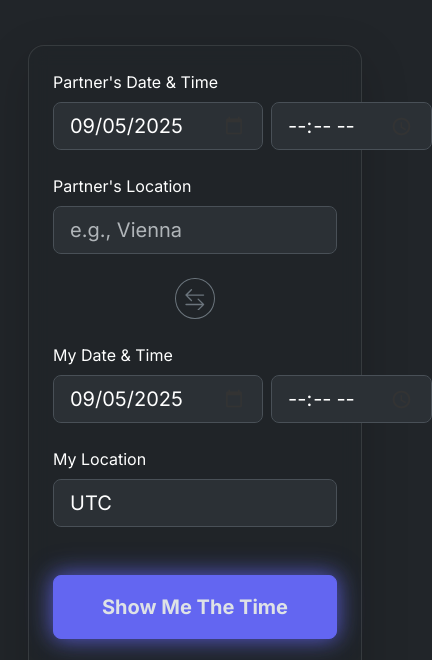
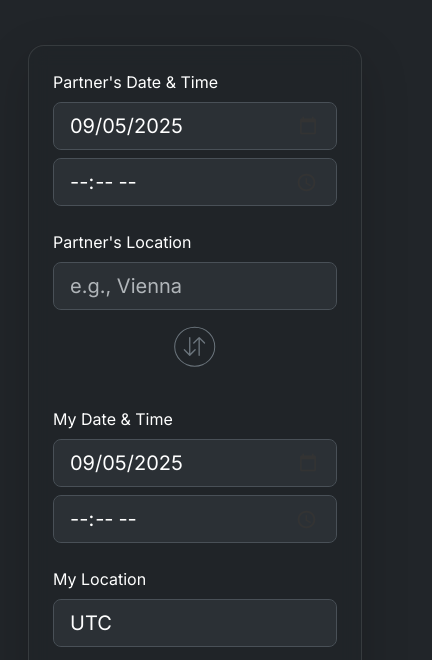
Before and after one commit to FattyBull/TimeSync_Bootstrap, a plain HTML site: page index.html in a window 390 px wide. Shown: the part 148-808 px from the top of the page, 432 px wide, since content can reach past the window. Drawn offline with nearby package versions, Linux system fonts and the light colour scheme; no server answers.

Commit message:
Start Publishing

```diff
--- a/index.html
+++ b/index.html
@@ -101,6 +101,12 @@
             border-color: #6366f1;
             box-shadow: 0 0 0 0.25rem rgba(99, 102, 241, .25);
         }
+
+        @media (max-width: 767.98px) {
+            #swap-btn {
+                transform: rotate(90deg);
+            }
+        }
     </style>
 </head>
 <body class="bg-dark text-white min-vh-100 d-flex align-items-center justify-content-center p-3">
@@ -119,7 +125,7 @@
                 <!-- Column 1: Person A -->
                 <div class="col-md-5" id="col-a">
                     <label class="form-label mb-2">Partner's Date & Time</label>
-                    <div class="d-flex gap-2">
+                    <div class="d-flex flex-column flex-md-row gap-2">
                         <input type="date" id="date-a" class="form-control form-control-lg is-dark">
                         <input type="time" id="time-a" class="form-control form-control-lg is-dark">
                     </div>
@@ -132,9 +138,9 @@
                 </div>
 
                 <!-- Column 2: Swap Button -->
-                <div class="col-md-1 d-flex justify-content-center align-self-center pt-md-5">
+                <div class="col-12 col-md-1 d-flex justify-content-center align-self-center pt-md-5 my-3 my-md-0">
                     <button id="swap-btn" title="Swap locations and times" class="btn btn-outline-secondary rounded-circle p-2 fs-4 lh-1">
-                        <svg xmlns="http://www.w.org/2000/svg" width="1em" height="1em" fill="currentColor" class="bi bi-arrow-left-right" viewBox="0 0 16 16">
+                        <svg xmlns="http://www.w3.org/2000/svg" width="1em" height="1em" fill="currentColor" class="bi bi-arrow-left-right" viewBox="0 0 16 16">
                             <path fill-rule="evenodd" d="M1 11.5a.5.5 0 0 0 .5.5h11.793l-3.147 3.146a.5.5 0 0 0 .708.708l4-4a.5.5 0 0 0 0-.708l-4-4a.5.5 0 0 0-.708.708L13.293 11H1.5a.5.5 0 0 0-.5.5zm14-7a.5.5 0 0 1-.5.5H2.707l3.147 3.146a.5.5 0 1 1-.708.708l-4-4a.5.5 0 0 1 0-.708l4-4a.5.5 0 1 1 .708.708L2.707 4H14.5a.5.5 0 0 1 .5.5z"/>
                         </svg>
                     </button>
@@ -143,7 +149,7 @@
                 <!-- Column 3: Person B -->
                 <div class="col-md-5" id="col-b">
                      <label class="form-label mb-2">My Date & Time</label>
-                    <div class="d-flex gap-2">
+                    <div class="d-flex flex-column flex-md-row gap-2">
                         <input type="date" id="date-b" class="form-control form-control-lg is-dark">
                         <input type="time" id="time-b" class="form-control form-control-lg is-dark">
                     </div>
```
